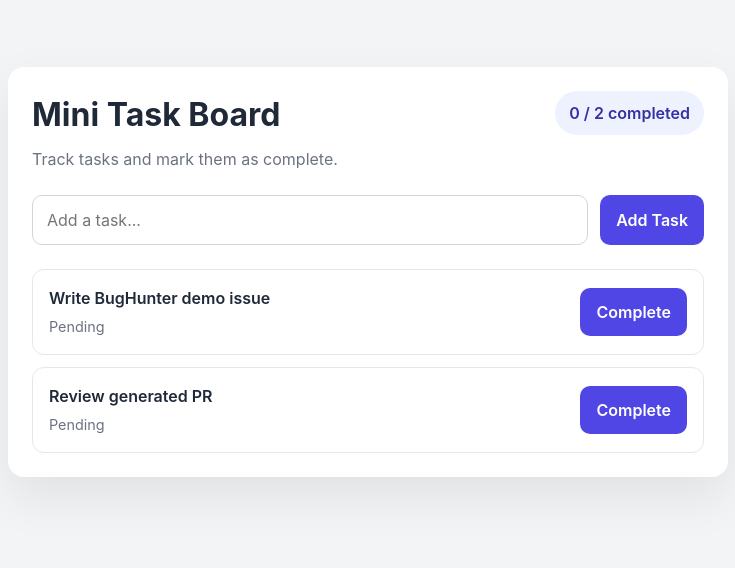
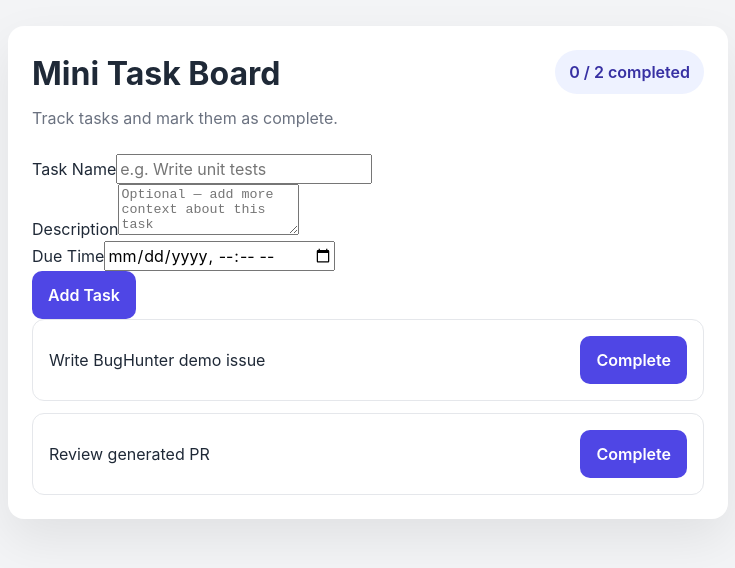
Before and after one commit to prathamalwayscomeslast/react-test, a React (Vite) app: page / in a window 1280 px wide. Shown: the part 128-696 px from the top of the page, without its empty margins (272-1007 px from the left). Built offline with nearby package versions, Linux system fonts and the light colour scheme.

Commit message:
feat: add task form with name, description, and time fields using useState

```diff
--- a/src/App.tsx
+++ b/src/App.tsx
@@ -4,20 +4,21 @@ import TaskList from './components/TaskList'
 import type { Task } from './types'
 
 const initialTasks: Task[] = [
-  { id: 1, title: 'Write BugHunter demo issue', completed: false },
-  { id: 2, title: 'Review generated PR', completed: false },
+  { id: 1, title: 'Write BugHunter demo issue', description: '', time: '', completed: false },
+  { id: 2, title: 'Review generated PR', description: '', time: '', completed: false },
 ]
 
 export default function App() {
   const [tasks, setTasks] = useState<Task[]>(initialTasks)
 
-  const handleAddTask = (title: string) => {
+  const handleAddTask = (title: string, description: string, time: string) => {
     const newTask: Task = {
       id: Date.now(),
       title,
+      description,
+      time,
       completed: false,
     }
-
     setTasks((prev) => [newTask, ...prev])
   }
 
--- a/src/components/TaskInput.tsx
+++ b/src/components/TaskInput.tsx
@@ -1,30 +1,77 @@
 import { useState } from 'react'
 import Button from './Button'
 
+type FormState = {
+  title: string
+  description: string
+  time: string
+}
+
 type TaskInputProps = {
-  onAddTask: (title: string) => void
+  onAddTask: (title: string, description: string, time: string) => void
+}
+
+const INITIAL_FORM: FormState = {
+  title: '',
+  description: '',
+  time: '',
 }
 
 export default function TaskInput({ onAddTask }: TaskInputProps) {
-  const [value, setValue] = useState('')
+  const [form, setForm] = useState<FormState>(INITIAL_FORM)
 
-  const handleSubmit = () => {
-    const trimmed = value.trim()
-    if (!trimmed) return
-    onAddTask(trimmed)
-    setValue('')
+  const handleChange = (e: React.ChangeEvent<HTMLInputElement | HTMLTextAreaElement>) => {
+    const { name, value } = e.target
+    setForm((prev) => ({ ...prev, [name]: value }))
+  }
+
+  const handleSubmit = (e: React.FormEvent) => {
+    e.preventDefault()
+    const trimmedTitle = form.title.trim()
+    if (!trimmedTitle) return
+    onAddTask(trimmedTitle, form.description.trim(), form.time)
+    setForm(INITIAL_FORM)
   }
 
   return (
-      <div className="task-input">
+    <form className="task-form" onSubmit={handleSubmit} noValidate>
+      <div className="task-form__field">
+        <label htmlFor="task-title">Task Name</label>
         <input
-            aria-label="Task title"
-            type="text"
-            placeholder="Add a task..."
-            value={value}
-            onChange={(e) => setValue(e.target.value)}
+          id="task-title"
+          name="title"
+          type="text"
+          placeholder="e.g. Write unit tests"
+          value={form.title}
+          onChange={handleChange}
+          required
         />
-        <Button onClick={handleSubmit}>Add Task</Button>
       </div>
+
+      <div className="task-form__field">
+        <label htmlFor="task-description">Description</label>
+        <textarea
+          id="task-description"
+          name="description"
+          placeholder="Optional — add more context about this task"
+          value={form.description}
+          onChange={handleChange}
+          rows={3}
+        />
+      </div>
+
+      <div className="task-form__field">
+        <label htmlFor="task-time">Due Time</label>
+        <input
+          id="task-time"
+          name="time"
+          type="datetime-local"
+          value={form.time}
+          onChange={handleChange}
+        />
+      </div>
+
+      <Button onClick={() => {}}>Add Task</Button>
+    </form>
   )
 }
--- a/src/components/TaskItem.tsx
+++ b/src/components/TaskItem.tsx
@@ -1,5 +1,5 @@
+import Button from './Button'
 import type { Task } from '../types'
-import Button from './Button'
 
 type TaskItemProps = {
   task: Task
@@ -8,17 +8,21 @@ type TaskItemProps = {
 
 export default function TaskItem({ task, onComplete }: TaskItemProps) {
   return (
-      <li className={`task-item ${task.completed ? 'completed' : ''}`}>
-        <div>
-          <p className="task-title">{task.title}</p>
-          <span className="task-status">
-          {task.completed ? 'Completed' : 'Pending'}
-        </span>
-        </div>
-
-        {!task.completed && (
-            <Button onClick={() => onComplete(task.id)}>Complete</Button>
+    <li className={`task-item ${task.completed ? 'task-item--completed' : ''}`}>
+      <div className="task-item__body">
+        <span className="task-item__title">{task.title}</span>
+        {task.description && (
+          <p className="task-item__description">{task.description}</p>
         )}
-      </li>
+        {task.time && (
+          <span className="task-item__time">
+            ⏰ {new Date(task.time).toLocaleString()}
+          </span>
+        )}
+      </div>
+      {!task.completed && (
+        <Button onClick={() => onComplete(task.id)}>Complete</Button>
+      )}
+    </li>
   )
 }
--- a/src/types.ts
+++ b/src/types.ts
@@ -1,5 +1,7 @@
 export type Task = {
   id: number
   title: string
+  description: string
+  time: string
   completed: boolean
 }
```
Lines whose indentation alone changed are shown as unchanged.
